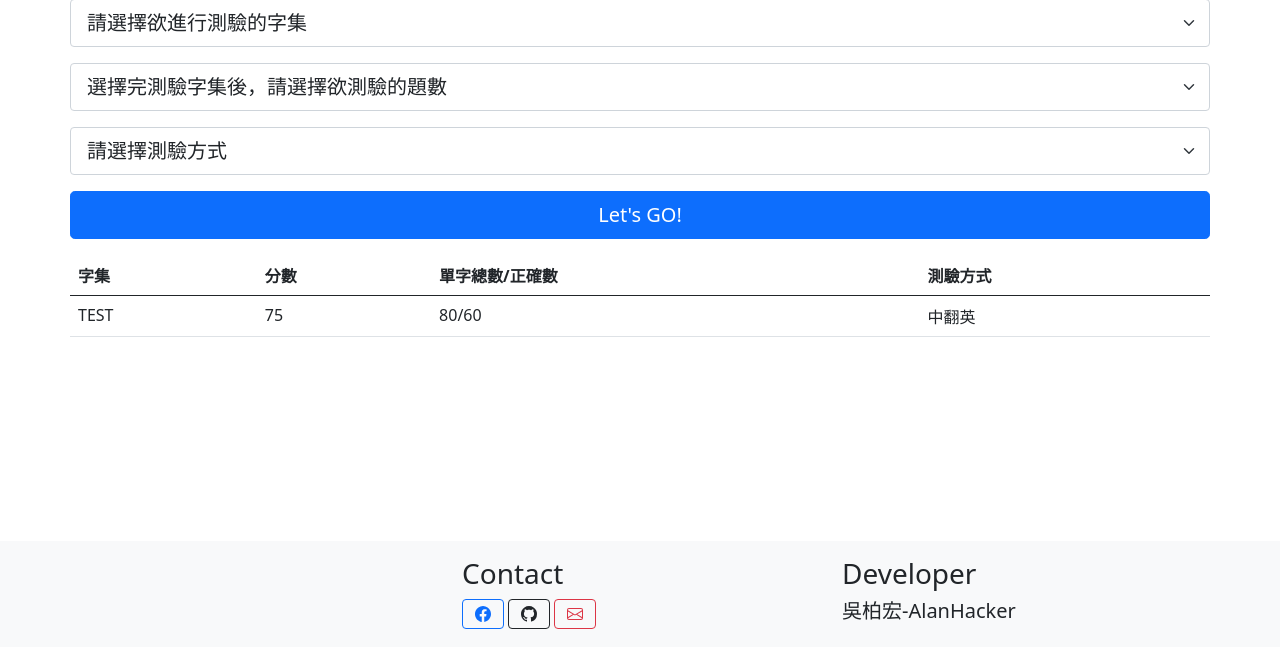
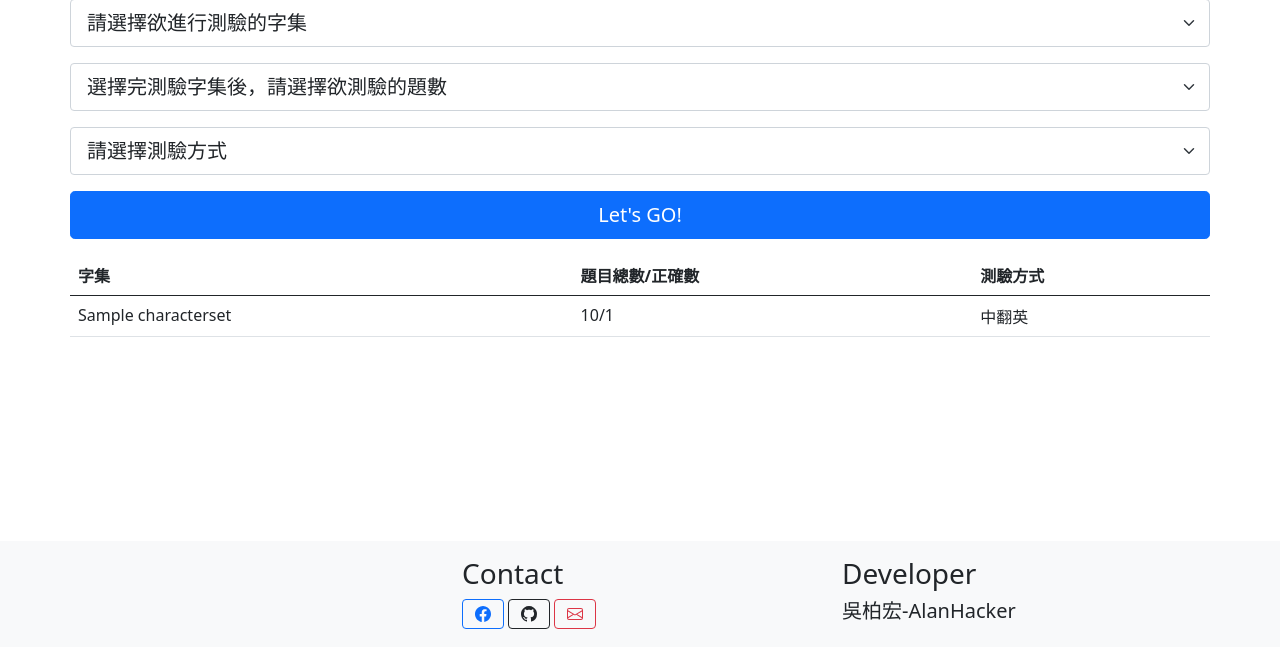
Before and after one commit to AW-AlanWu/Enlish_learning_site, a Django app: page /words/Exam/ in a window 1280 px wide. Shown: the part 153-800 px from the top of the page. Run offline with Django 3.2, Linux system fonts and the light colour scheme; a user stored in the database is signed in; tables that the repository leaves empty hold one stand-in row (values such as "Sample post").

Commit message:
增加成績計算的view，測驗區功能總算全數實作完畢，但是出現很多bug， debug囉

```diff
--- a/LearningSite/words/admin.py
+++ b/LearningSite/words/admin.py
@@ -1,7 +1,8 @@
 from django.contrib import admin
-from .models import CharacterSet, Vocabulary, Meaning
+from .models import CharacterSet, Vocabulary, Meaning, Score
 
 # Register your models here.
 admin.site.register(CharacterSet)
 admin.site.register(Vocabulary)
 admin.site.register(Meaning)
+admin.site.register(Score)
--- a/LearningSite/words/models.py
+++ b/LearningSite/words/models.py
@@ -46,3 +46,27 @@ class Meaning(models.Model):
     )
     def __str__(self):
         return self.chinese
+
+class Score(models.Model):
+    method1 = '1'
+    method2 = '2'
+    method3 = '3'
+
+    METHOD_CHOICES = [
+        (method1, '中翻英'),
+        (method2, '英翻中'),
+        (method3, '克漏字'),
+    ]
+
+    character_set = models.ForeignKey(CharacterSet, on_delete=models.CASCADE)
+    user = models.ForeignKey(User, on_delete=models.CASCADE, default=None)
+    correct = models.IntegerField()
+    total = models.IntegerField()
+    examMethod = models.CharField(
+        max_length = 1,
+        choices = METHOD_CHOICES,
+        blank = False,
+        default=None
+    )
+    def __str__(self):
+        return self.character_set.set_name
--- a/LearningSite/words/templates/words/Exam.html
+++ b/LearningSite/words/templates/words/Exam.html
@@ -64,18 +64,22 @@
             <thead>
               <tr>
                 <th scope="col">字集</th>
-                <th scope="col">分數</th>
-                <th scope="col">單字總數/正確數</th>
+                <th scope="col">題目總數/正確數</th>
                 <th scope="col">測驗方式</th>
               </tr>
             </thead>
             <tbody>
-              <tr>
-                <td>TEST</td>
-                <td>75</td>
-                <td>80/60</td>
-                <td>中翻英</td>
-              </tr>
+                    {% if score_list %}
+                    {% for score in score_list %}
+                    <tr>
+                        <td>{{score}}</td>
+                        <td>{{score.total}}/{{score.correct}}</td>
+                        <td>{{score.METHOD_CHOICES.0.1}}</td>
+                    </tr>
+                    {% endfor %}
+                    {% else %}
+                    <td>No score are available.</td>
+                    {% endif %}
             </tbody>
           </table>
     </div>
--- a/LearningSite/words/templates/words/onExam.html
+++ b/LearningSite/words/templates/words/onExam.html
@@ -43,7 +43,9 @@
             ansList[i] = ul.children[i].children[1].value;
         }
         ansList['examMethod'] = document.getElementById("examMethod").value;
-        get_to_url("{% url 'words:examHandler'%}", ansList);
+        ansList['len'] = ul.children.length;
+        ansList['set_pk'] = document.getElementById("set_pk").value;
+        post_to_url("{% url 'words:scoreHandler'%}", ansList);
     }
 </script>
 {% endblock %}
@@ -59,6 +61,7 @@
     {% endfor %}
 </ul>
 <input type="hidden" name="examMethod" id="examMethod" value="{{ examMethod }}">
+<input type="hidden" name="set_pk" id="set_pk" value="{{ set_pk }}">
 <script>
     window.onload=setQuestions;
     function setQuestions() {
--- a/LearningSite/words/urls.py
+++ b/LearningSite/words/urls.py
@@ -18,4 +18,5 @@ urlpatterns = [
     path('WordEditor/voc/FetchMeaning/', views.FetchMeaning, name='FetchMeaning'),
     path('Exam/', views.Exam, name='Exam'),
     path('Exam/onExam', views.examHandler, name='examHandler'),
+    path('Exam/calculateScore', views.scoreHandler, name='scoreHandler'),
 ]
--- a/LearningSite/words/views.py
+++ b/LearningSite/words/views.py
@@ -2,7 +2,7 @@ from django.http.response import HttpResponseServerError
 from django.shortcuts import get_object_or_404, render
 from django.http import HttpResponse, HttpResponseRedirect, Http404, JsonResponse
 from django.views import generic
-from .models import CharacterSet, Vocabulary, Meaning
+from .models import CharacterSet, Vocabulary, Meaning, Score
 from .forms import CharacterSetModelForm, VocabularySetModelForm, MeaningSetModelForm, RegisterForm, LoginForm
 from django.contrib.auth.forms import UserCreationForm
 from django.contrib.auth import authenticate, login, logout
@@ -230,6 +230,7 @@ def Exam(request):
     context['CharacterSet_list'] = CharacterSet_list
     if request.user.is_authenticated:
         context['is_authenticated'] = request.user.is_authenticated
+        context['score_list'] = request.user.score_set.order_by('-pk')
     if request.method == "POST" and request.POST['pk']:
         set = get_object_or_404(CharacterSet, pk = request.POST['pk'])
         context['len'] = str(len(set.vocabulary_set.all()))
@@ -244,6 +245,7 @@ def examHandler(request):
         if request.user.is_authenticated:
             context['is_authenticated'] = request.user.is_authenticated
         object = get_object_or_404(CharacterSet, pk=request.POST['set_pk'])
+        context['set_pk'] = object.pk
 
         r = Random()
         questions =  object.vocabulary_set.order_by('-pk')
@@ -283,7 +285,44 @@ def examHandler(request):
     else:
         raise Http404("Method Not Allowed")
 
-"""
+
 @login_required(login_url="Login")
-def saveScore(request):
-"""
+def scoreHandler(request):
+    if request.POST['examMethod'] == '1':    #中翻英
+        correct = 0
+        for i in range(int(request.POST['len'])):
+            try:
+                Vocabulary.objects.get(english = request.POST[str(i)])
+                correct = correct + 1
+            except Vocabulary.DoesNotExist:
+                continue
+        s = Score(character_set = get_object_or_404(CharacterSet, pk = request.POST['set_pk']), correct = correct, total = request.POST['len'], examMethod = request.POST['examMethod'], user = request.user)
+        s.save()
+        return HttpResponseRedirect(reverse('words:Exam'))
+
+    elif request.POST['examMethod'] == '2':    #英翻中
+        correct = 0
+        for i in range(int(request.POST['len'])):
+            try:
+                Meaning.objects.get(chinese = request.POST[str(i)])
+                correct = correct + 1
+            except Meaning.DoesNotExist:
+                continue
+        s = Score(character_set = get_object_or_404(CharacterSet, pk = request.POST['set_pk']), correct = correct, total = request.POST['len'], examMethod = request.POST['examMethod'], user = request.user)
+        s.save()
+        return HttpResponseRedirect(reverse('words:Exam'))
+
+    elif request.POST['examMethod'] == '3':    #克漏字
+        correct = 0
+        for i in range(int(request.POST['len'])):
+            try:
+                Vocabulary.objects.get(english = request.POST[str(i)])
+                correct = correct + 1
+            except Vocabulary.DoesNotExist:
+                continue
+        s = Score(character_set = get_object_or_404(CharacterSet, pk = request.POST['set_pk']), correct = correct, total = request.POST['len'], examMethod = request.POST['examMethod'], user = request.user)
+        s.save()
+        return HttpResponseRedirect(reverse('words:Exam'))
+
+    else:
+        raise Http404("Method Not Allowed")
```
Also changed, not shown: LearningSite/words/migrations/0006_score.py (added), LearningSite/words/migrations/0007_score_exammethod.py (added), LearningSite/words/migrations/0008_score_user.py (added), LearningSite/words/migrations/0009_remove_score_user.py (added), LearningSite/words/migrations/0010_score_user.py (added), LearningSite/words/migrations/0011_auto_20210627_2308.py (added), LearningSite/words/migrations/0012_auto_20210627_2313.py (added).
